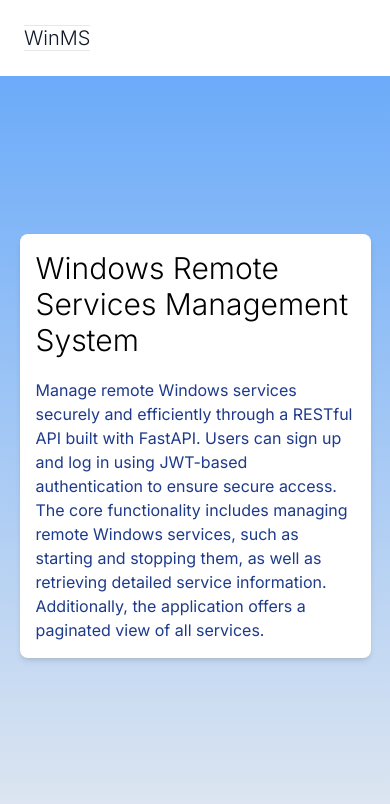
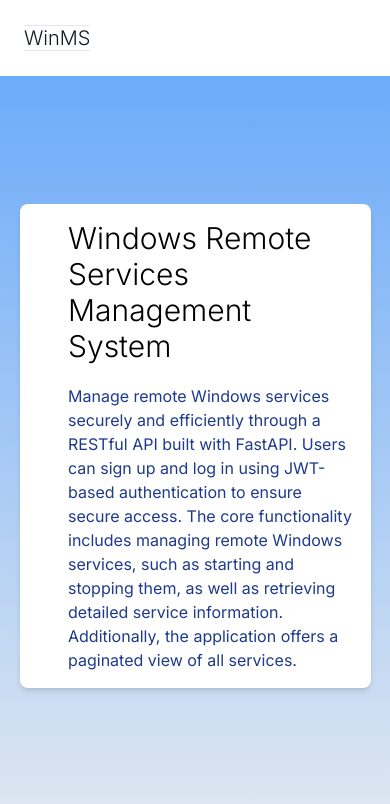
Before and after one commit to iankityadav/ms-winserv-nxt, a Next.js app: page / in a window 390 px wide. Shown: the top 804 px of the page. Built offline with nearby package versions, Linux system fonts and the light colour scheme; no server answers.

Commit message:
logged in user name

```diff
--- a/src/app/page.tsx
+++ b/src/app/page.tsx
@@ -14,11 +14,16 @@ export default function Home() {
     console.log(user);
   }, [getUserDetail, user, token]);
   return (
-    <div className="h-screen flex justify-center items-center">
+    <div className="h-screen flex flex-col justify-center items-center">
+      {user.name ? (
+        <div className="text-xl font-light">Hi {user.name}!</div>
+      ) : (
+        <></>
+      )}
       <div className="sm:w-[80vw] w-[90vw] bg-white rounded-lg shadow-md m-4 mt-16">
-        <div className="grid sm:grid-cols-2 grid-cols-1">
+        <div className="sm:grid flex sm:grid-cols-2 grid-cols-1">
           <div
-            className="h-full w-full bg-white bg-no-repeat bg-contain bg-right-top block"
+            className="h-full w-full bg-right-top block"
             style={{
               background: "url(/landing.png)",
               backgroundSize: "cover",
```
